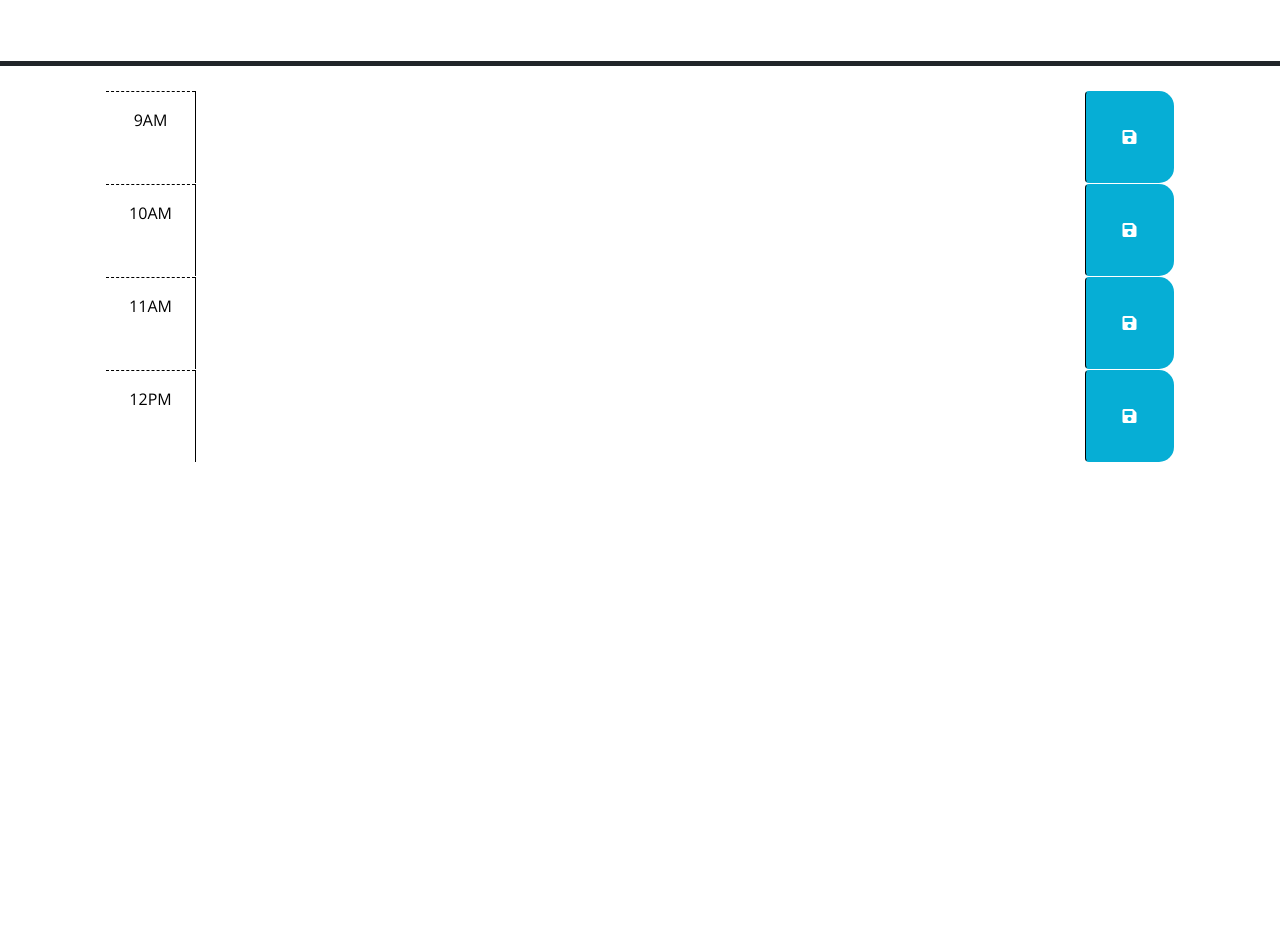
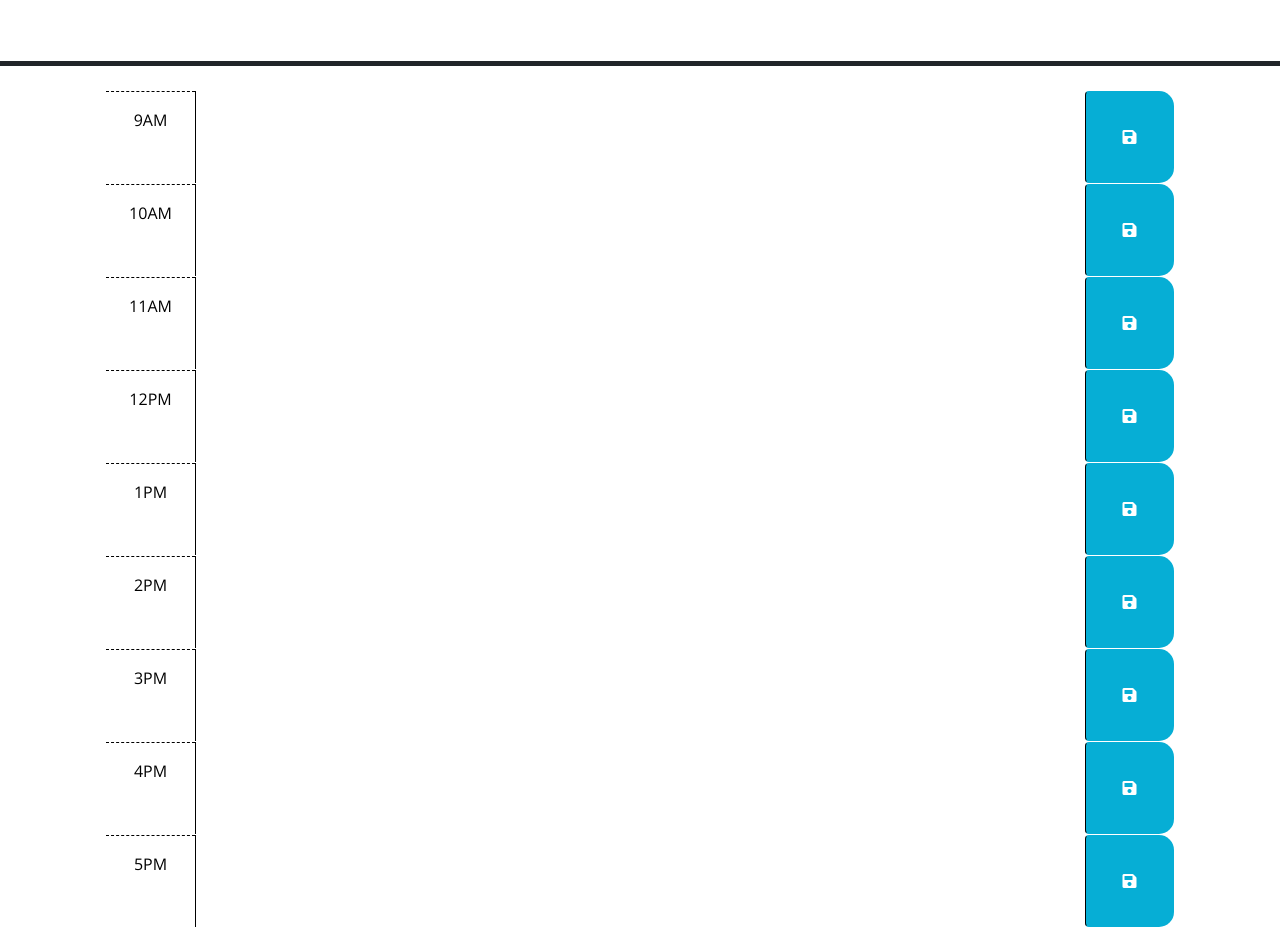
Before and after one commit to Johnnae/schedule-4, a plain HTML site: page index.html in a window 1280 px wide. Shown: the part 166-1093 px from the top of the page. Before the commit the page ends 800 px from the top, so only its background shows below. Drawn offline with nearby package versions, Linux system fonts and the light colour scheme.

Commit message:
edit again

```diff
--- a/index.html
+++ b/index.html
@@ -56,3 +56,44 @@
     <button class="btn saveBtn col-2 col-md-1" aria-label="save">
       <i class="fas fa-save" aria-hidden="true"></i>
     </button>
+  </div>
+  <div id="hour-1" class="row time-block">
+    <div class="col-2 col-md-1 hour text-center py-3">1PM</div>
+    <textarea class="col-8 col-md-10 description" rows="3"></textarea>
+    <button class="btn saveBtn col-2 col-md-1" aria-label="save">
+      <i class="fas fa-save" aria-hidden="true"></i>
+    </button>
+  </div>
+  <div id="hour-2" class="row time-block">
+    <div class="col-2 col-md-1 hour text-center py-3">2PM</div>
+    <textarea class="col-8 col-md-10 description" rows="3"></textarea>
+    <button class="btn saveBtn col-2 col-md-1" aria-label="save">
+      <i class="fas fa-save" aria-hidden="true"></i>
+    </button>
+  </div>
+  <div id="hour-3" class="row time-block">
+    <div class="col-2 col-md-1 hour text-center py-3">3PM</div>
+    <textarea class="col-8 col-md-10 description" rows="3"></textarea>
+    <button class="btn saveBtn col-2 col-md-1" aria-label="save">
+      <i class="fas fa-save" aria-hidden="true"></i>
+    </button>
+  </div>
+  <div id="hour-4" class="row time-block">
+    <div class="col-2 col-md-1 hour text-center py-3">4PM</div>
+    <textarea class="col-8 col-md-10 description" rows="3"></textarea>
+    <button class="btn saveBtn col-2 col-md-1" aria-label="save">
+      <i class="fas fa-save" aria-hidden="true"></i>
+    </button>
+  </div>
+  <div id="hour-5" class="row time-block">
+    <div class="col-2 col-md-1 hour text-center py-3">5PM</div>
+    <textarea class="col-8 col-md-10 description" rows="3"></textarea>
+    <button class="btn saveBtn col-2 col-md-1" aria-label="save">
+      <i class="fas fa-save" aria-hidden="true"></i>
+    </button>
+  </div>
+</div>
+<script src="https://code.jquery.com/jquery-3.6.0.min.js"></script>
+<script src="script.js"></script>
+</body>
+</html>
```
